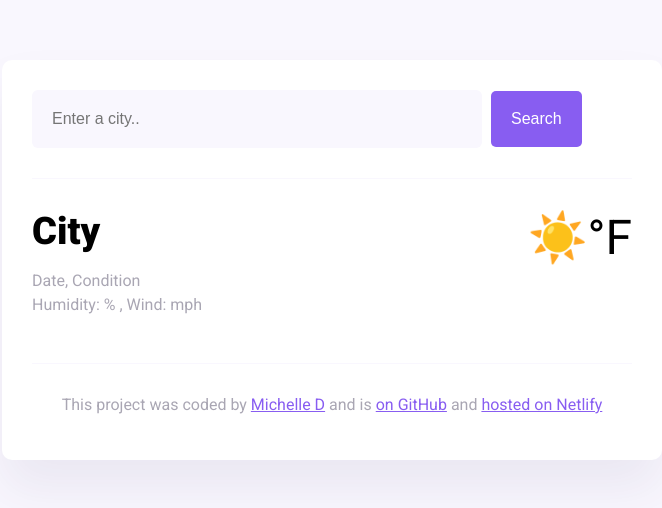
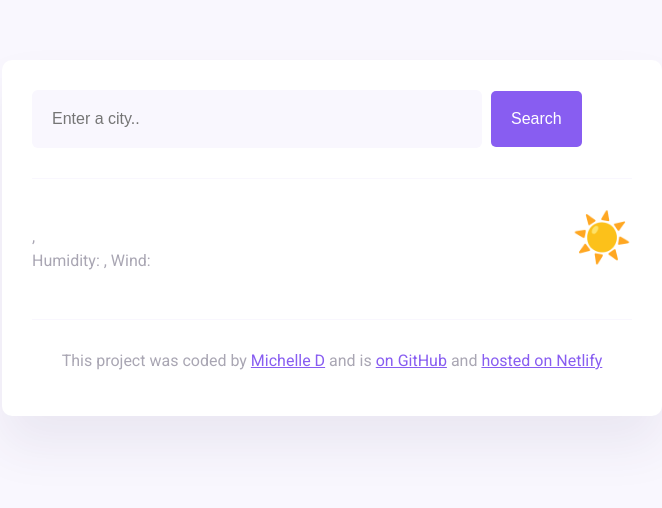
Before and after one commit to ChelleCoding/Final-Project, a plain HTML site: page index.html in a window 1280 px wide. Shown: the whole page, without its empty margins (308-970 px from the left). Drawn offline with nearby package versions, Linux system fonts and the light colour scheme.

Commit message:
Removed default city, temp and date

```diff
--- a/index.html
+++ b/index.html
@@ -30,17 +30,17 @@
       <main>
         <div class="current-weather">
           <div>
-            <h1 class="current-city" id="current-city">City</h1>
+            <h1 class="current-city" id="current-city"></h1>
             <p class="current-details">
-              <span id="current-date">Date</span>,
-              <span id="condition">Condition</span> <br />
-              Humidity: <span id="humidity">%</span> , Wind:<span id="wind"> mph</span>
+              <span id="current-date"></span>,
+              <span id="condition"></span> <br />
+              Humidity: <span id="humidity"></span> , Wind:<span id="wind"></span>
             </p>
           </div>
           <div class="current-temperature">
             <span id="current-temperature-icon">☀️</span
             ><span id="current-temperature-value"></span
-            ><span id="current-temperature-unit">°F</span>
+            ><span id="current-temperature-unit"></span>
           </div>
         </div>
       </main>
```
